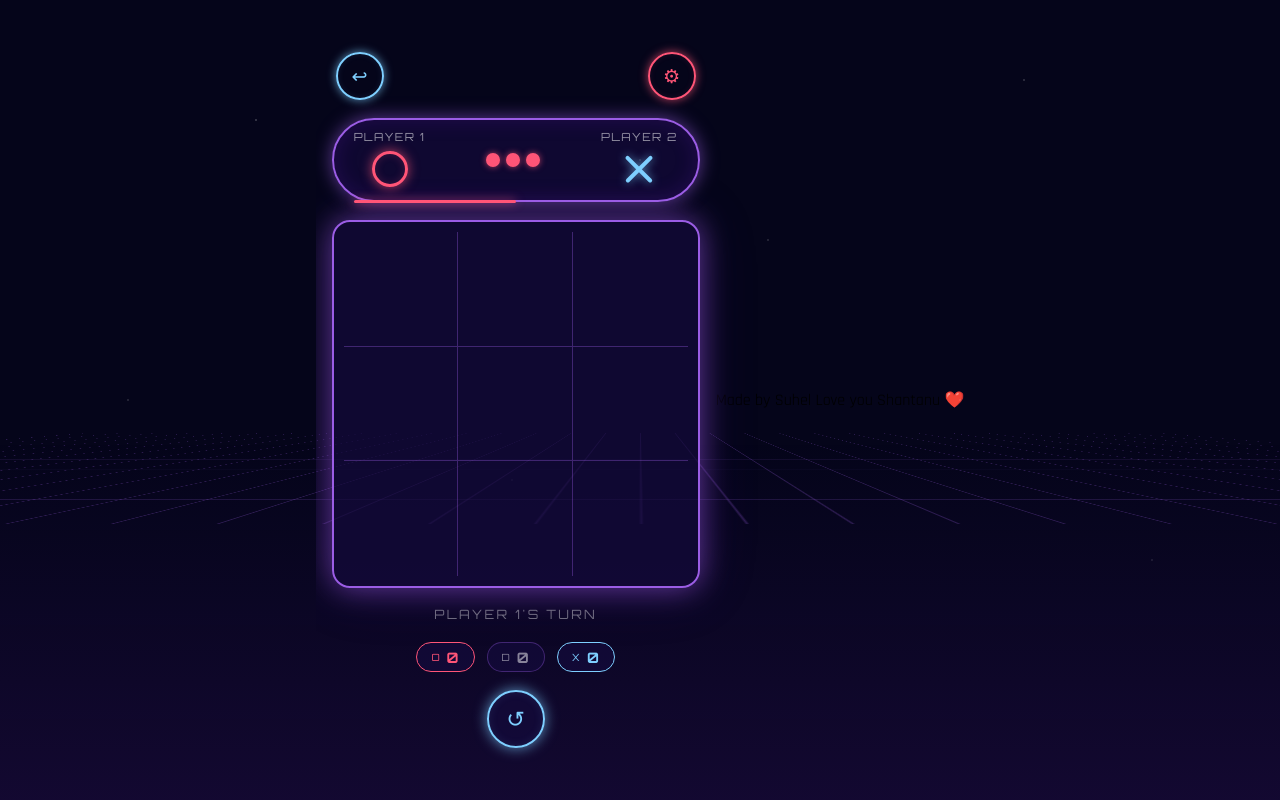
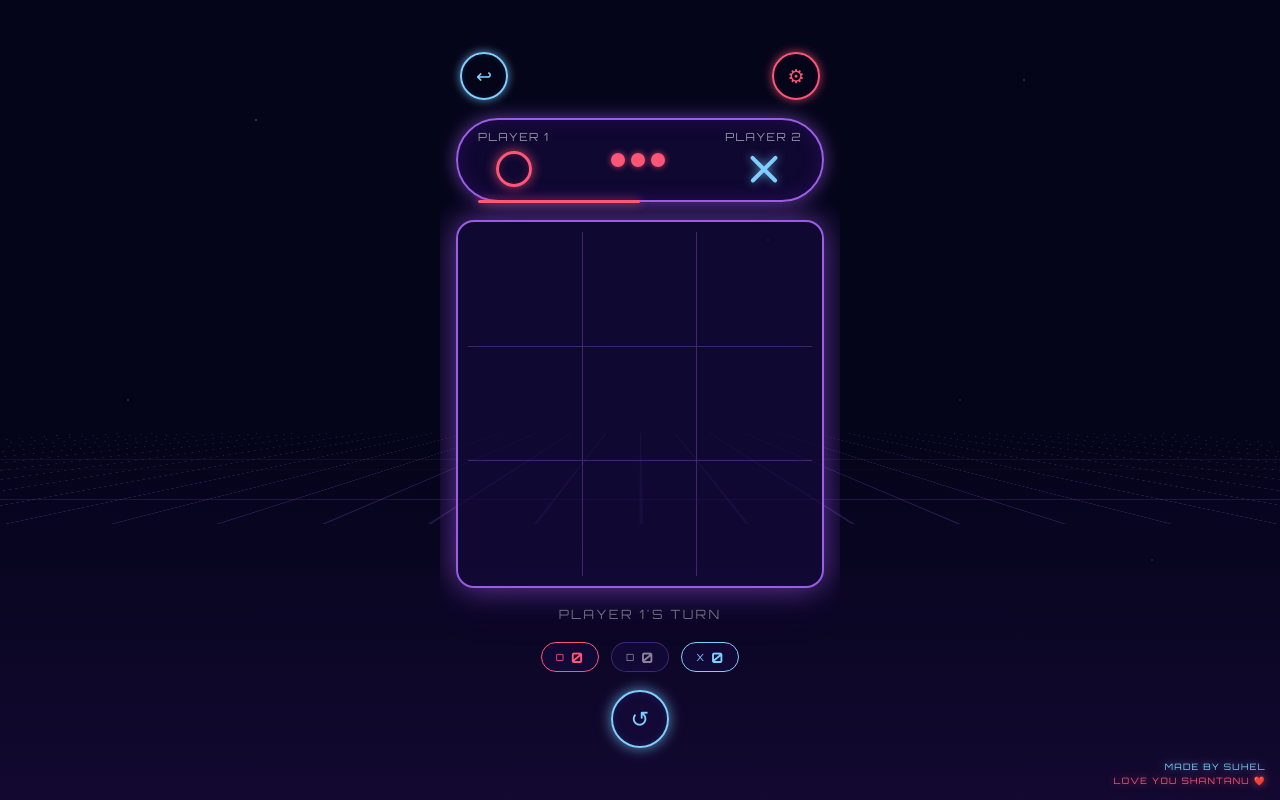
Before and after one commit to feastudentsuhel/tictactoe, a plain HTML site: page index.html in a window 1280 px wide. Drawn offline with Linux system fonts and the light colour scheme.

Commit message:
Update style.css

```diff
--- a/style.css
+++ b/style.css
@@ -23,13 +23,11 @@
   overflow: hidden;
 }
 
-    /* ── Perspective floor ── */
 .floor {
   position: fixed;
   bottom: 0; left: 0; right: 0;
   height: 45vh;
-      background:
-        linear-gradient(to bottom, transparent 0%, rgba(100,30,180,0.15) 100%);
+  background: linear-gradient(to bottom, transparent 0%, rgba(100,30,180,0.15) 100%);
   perspective: 400px;
   pointer-events: none;
   z-index: 0;
@@ -45,7 +43,6 @@
   transform-origin: top center;
 }
 
-    /* ── Stars ── */
 .stars {
   position: fixed; inset: 0; z-index: 0; pointer-events: none;
   background:
@@ -59,7 +56,6 @@
     radial-gradient(1px 1px at 75% 50%, rgba(255,255,255,0.3) 0%, transparent 100%);
 }
 
-    /* ── Main container ── */
 .container {
   position: relative; z-index: 1;
   display: flex; flex-direction: column;
@@ -69,7 +65,6 @@
   padding: 16px;
 }
 
-    /* ── Top bar icons ── */
 .topbar {
   width: 100%;
   display: flex;
@@ -98,7 +93,6 @@
 }
 .icon-btn.pink:hover { box-shadow: 0 0 20px var(--o-glow), inset 0 0 12px rgba(255,85,119,0.2); }
 
-    /* ── Player bar ── */
 .player-bar {
   width: 100%;
   background: var(--panel-bg);
@@ -112,7 +106,6 @@
   position: relative;
 }
 
-    /* Active player glow indicator */
 .player-bar::before {
   content: '';
   position: absolute;
@@ -123,13 +116,11 @@
   box-shadow: 0 0 10px var(--o-glow);
   transition: left 0.4s, right 0.4s, background 0.4s, box-shadow 0.4s;
 }
-    /* turn-x means it's currently X's (Player 2 / blue) turn → indicator on RIGHT side in blue */
 .player-bar.turn-x::before {
   left: 50%; right: 20px;
   background: var(--x-col);
   box-shadow: 0 0 10px var(--x-glow);
 }
-    /* turn-o means it's currently O's (Player 1 / red) turn → indicator on LEFT side in red */
 .player-bar.turn-o::before {
   left: 20px; right: 50%;
   background: var(--o-col);
@@ -151,7 +142,6 @@
   display: flex; align-items: center; justify-content: center;
 }
 
-    /* O circle */
 .sym-o {
   width: 36px; height: 36px;
   border-radius: 50%;
@@ -159,7 +149,6 @@
   box-shadow: 0 0 12px var(--o-glow), inset 0 0 8px rgba(255,85,119,0.2);
 }
 
-    /* X cross */
 .sym-x {
   position: relative; width: 36px; height: 36px;
 }
@@ -175,7 +164,6 @@
 .sym-x::before { transform: translateY(-50%) rotate(45deg); }
 .sym-x::after  { transform: translateY(-50%) rotate(-45deg); }
 
-    /* Turn dots */
 .turn-dots {
   display: flex; gap: 6px;
 }
@@ -188,7 +176,6 @@
 }
 .dot.filled { background: var(--o-col); }
 
-    /* ── Board ── */
 .board-wrap {
   width: 100%;
   background: var(--panel-bg);
@@ -211,7 +198,6 @@
   width: 100%; height: 100%;
 }
 
-    /* Strike line overlay */
 #strike-svg {
   position: absolute;
   inset: 0;
@@ -244,10 +230,8 @@
 }
 .cell:nth-child(3n)   { border-right: none; }
 .cell:nth-child(n+7)  { border-bottom: none; }
-
 .cell:hover:not(.taken) { background: rgba(155, 93, 229, 0.08); }
 
-    /* SVG symbols inside cells */
 .cell svg {
   width: 65%; height: 65%;
   opacity: 0;
@@ -257,7 +241,6 @@
 }
 .cell.filled svg { opacity: 1; transform: scale(1); }
 
-    /* X SVG */
 .x-line {
   stroke: var(--x-col);
   stroke-width: 8;
@@ -265,7 +248,6 @@
   filter: drop-shadow(0 0 6px var(--x-col)) drop-shadow(0 0 14px var(--x-glow));
 }
 
-    /* O SVG */
 .o-circle {
   fill: none;
   stroke: var(--o-col);
@@ -274,7 +256,6 @@
   filter: drop-shadow(0 0 6px var(--o-col)) drop-shadow(0 0 14px var(--o-glow));
 }
 
-    /* Winning cells */
 .cell.winner-x { background: rgba(126,207,255,0.07); }
 .cell.winner-o { background: rgba(255,85,119,0.07); }
 
@@ -296,7 +277,6 @@
   to   { filter: drop-shadow(0 0 14px var(--o-col)) drop-shadow(0 0 30px var(--o-glow)); }
 }
 
-    /* ── Status ── */
 .status {
   font-family: 'Orbitron', sans-serif;
   font-size: 0.8rem;
@@ -311,10 +291,7 @@
 .status.win-o { color: var(--o-col); text-shadow: 0 0 12px var(--o-glow); }
 .status.draw  { color: var(--purple); text-shadow: 0 0 12px var(--purple-glow); }
 
-    /* ── Reset btn ── */
-    .reset-wrap {
-      display: flex; justify-content: center;
-    }
+.reset-wrap { display: flex; justify-content: center; }
 .btn-reset {
   width: 58px; height: 58px;
   border-radius: 50%;
@@ -333,10 +310,7 @@
 }
 .btn-reset:active { transform: scale(0.95); }
 
-    /* ── Score chips ── */
-    .scores {
-      display: flex; gap: 12px;
-    }
+.scores { display: flex; gap: 12px; }
 .chip {
   font-family: 'Orbitron', sans-serif;
   font-size: 0.62rem;
@@ -348,8 +322,29 @@
   color: rgba(255,255,255,0.5);
   display: flex; gap: 6px; align-items: center;
 }
-    .chip .chip-val {
-      font-size: 0.9rem; font-weight: 700;
-    }
+.chip .chip-val { font-size: 0.9rem; font-weight: 700; }
 .chip.x-chip { border-color: var(--x-col); color: var(--x-col); }
 .chip.o-chip { border-color: var(--o-col); color: var(--o-col); }
+
+.made-by {
+  position: fixed;
+  bottom: 12px; right: 14px;
+  text-align: right;
+  z-index: 10;
+  pointer-events: none;
+  line-height: 1.6;
+}
+.made-by span {
+  display: block;
+  font-family: 'Orbitron', sans-serif;
+  font-size: 0.55rem;
+  letter-spacing: 0.15em;
+  text-transform: uppercase;
+}
+.made-by .line1 {
+  color: #7ecfff;
+  text-shadow: 0 0 8px rgba(126,207,255,0.7);
+}
+.made-by .line2 {
+  color: #ff5577;
+  text-shadow: 0 0 8px rgba(255,85,119,0.7);
```
Lines whose indentation alone changed are shown as unchanged.
